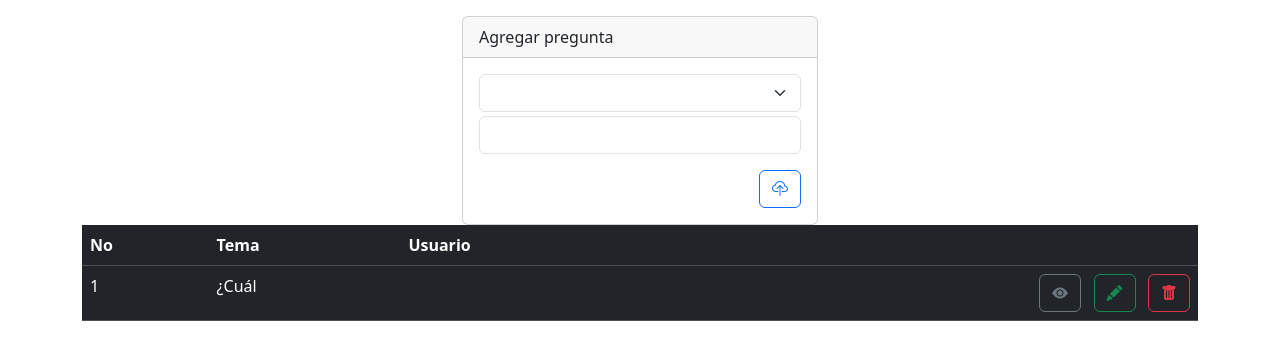
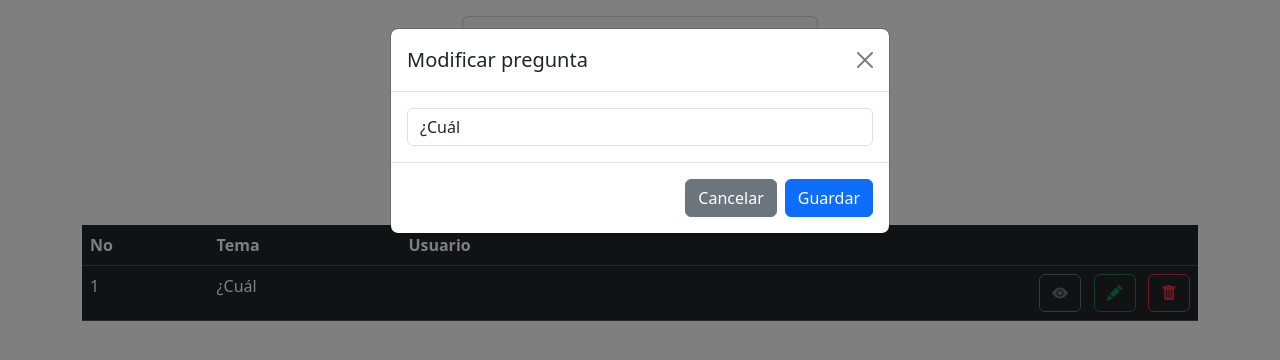
Before and after one commit to yamilethom/forodb, an Angular app: page /home in a window 1280 px wide. Both pictures are taken after a click on the button 1114 px from the left and 293 px from the top of the page. Shown: the top 360 px of the page. Built offline with nearby package versions, Linux system fonts and the light colour scheme; no server answers.

Commit message:
26-09-23

```diff
--- a/src/app/api-rest.service.ts
+++ b/src/app/api-rest.service.ts
@@ -43,8 +43,14 @@ export class ApiRestService {
     return this.http.post(this.url + "preguntas", newDoc)
   }
 
-  updatePregunta(categoria: string, correo: string, pregunta: string, fecha: string, id: string) {
-    return this.http.patch(this.url + "preguntas/" + id, {})
+  updatePregunta(pregunta:string, id:string) {
+    const newDoc = {"fields": {
+        "pregunta": {
+          "stringValue": pregunta
+        }
+      }
+    }
+    return this.http.patch(this.url + "preguntas/"+id+"?updateMask.fieldPaths=pregunta", newDoc)
   }
 
   deletePregunta(id: string) {
--- a/src/app/home/home.component.html
+++ b/src/app/home/home.component.html
@@ -38,7 +38,7 @@
                         <td class="text-end">
                             <button class="btn btn-outline-secondary"><i class="bi bi-eye-fill"></i></button>
                             &nbsp;
-                            <button class="btn btn-outline-success"><i class="bi bi-pencil-fill"></i></button>
+                            <button class="btn btn-outline-success"(click)="editarPregunta(p)" data-bs-toggle="modal" data-bs-target="#exampleModal"><i class="bi bi-pencil-fill"></i></button>
                             &nbsp;
                             <button class="btn btn-outline-danger" (click)="borrarPregunta(p.id)"><i class="bi bi-trash-fill"></i></button>
                         </td>
@@ -48,3 +48,22 @@
         </div>
     </div>
 </div>
+
+<!-- Modal -->
+<div class="modal fade" id="exampleModal" tabindex="-1" aria-labelledby="exampleModalLabel" aria-hidden="true">
+  <div class="modal-dialog">
+    <div class="modal-content">
+      <div class="modal-header">
+        <h1 class="modal-title fs-5" id="exampleModalLabel">Modificar pregunta</h1>
+        <button type="button" class="btn-close" data-bs-dismiss="modal" aria-label="Close"></button>
+      </div>
+      <div class="modal-body">
+        <input type="text" class="form-control"[(ngModel)]="modP.pregunta">
+      </div>
+      <div class="modal-footer">
+        <button type="button" class="btn btn-secondary" data-bs-dismiss="modal">Cancelar</button>
+        <button type="button" class="btn btn-primary" data-bs-dismiss="modal" (click)="modificarPregunta()">Guardar</button>
+      </div>
+    </div>
+  </div>
+</div>
--- a/src/app/home/home.component.ts
+++ b/src/app/home/home.component.ts
@@ -10,7 +10,8 @@ export class HomeComponent {
 preguntas = [
   {no: 1, pregunta: '¿Cuál ',categoria:"",correo:"",fecha:"",id:""},
 ]
-newP= {categoria:"", pregunta:""}
+newP = {categoria:"", pregunta:""}
+modP = {categoria:"", pregunta:"", id:""}
 
 constructor(private api: ApiRestService){}
 
@@ -59,4 +60,14 @@ consulta(){
       error: e => {console.log(e)}
     })
   }
+modificarPregunta(){
+  this.api.updatePregunta(this.modP.pregunta, this.modP.id).subscribe({
+    next: resp => {this.consulta()},
+    error: e => {console.log(e)}
+  })
 }
+
+editarPregunta(p:any){
+this.modP = JSON.parse(JSON.stringify(p))
+}
+}
```
